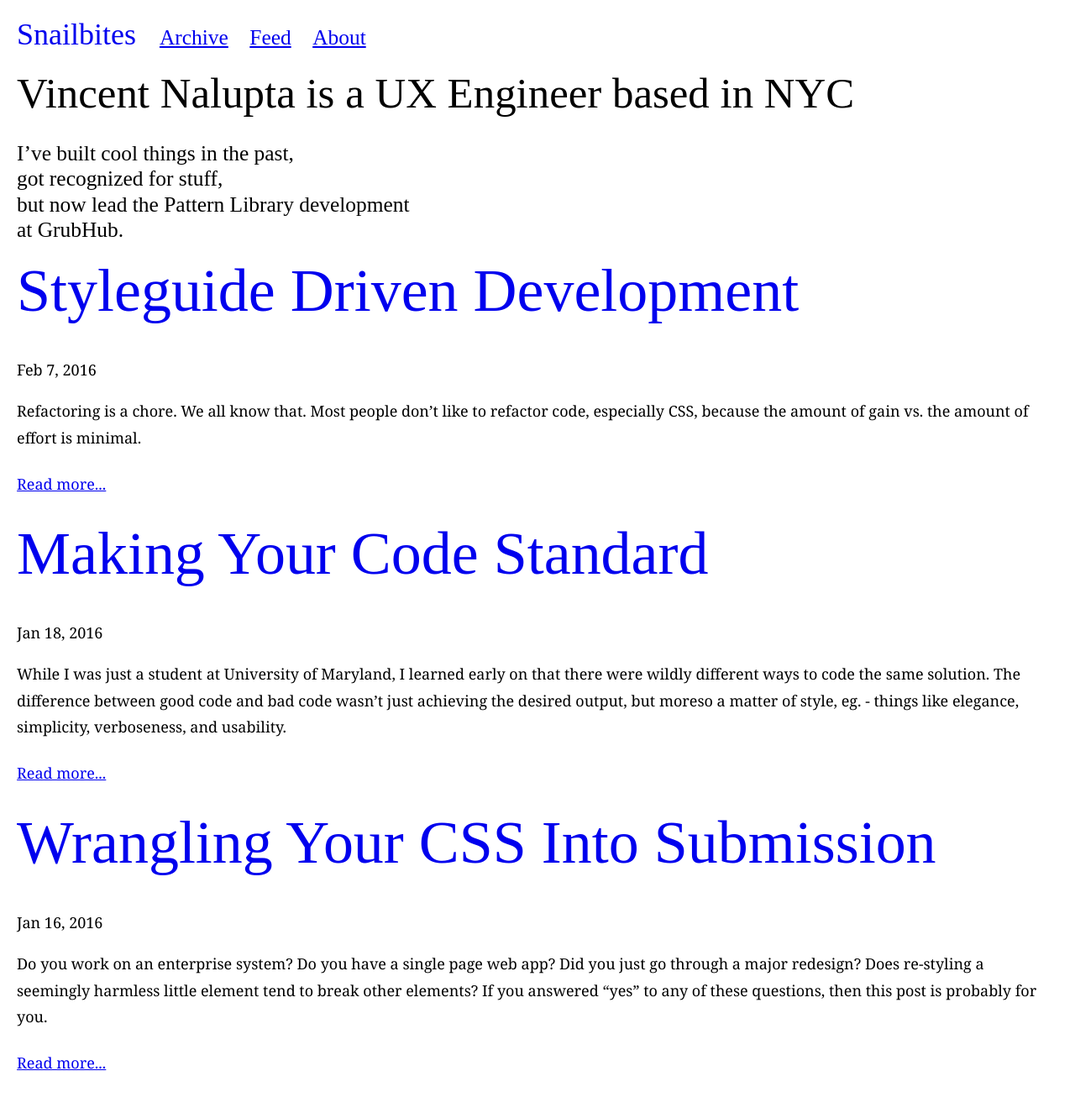
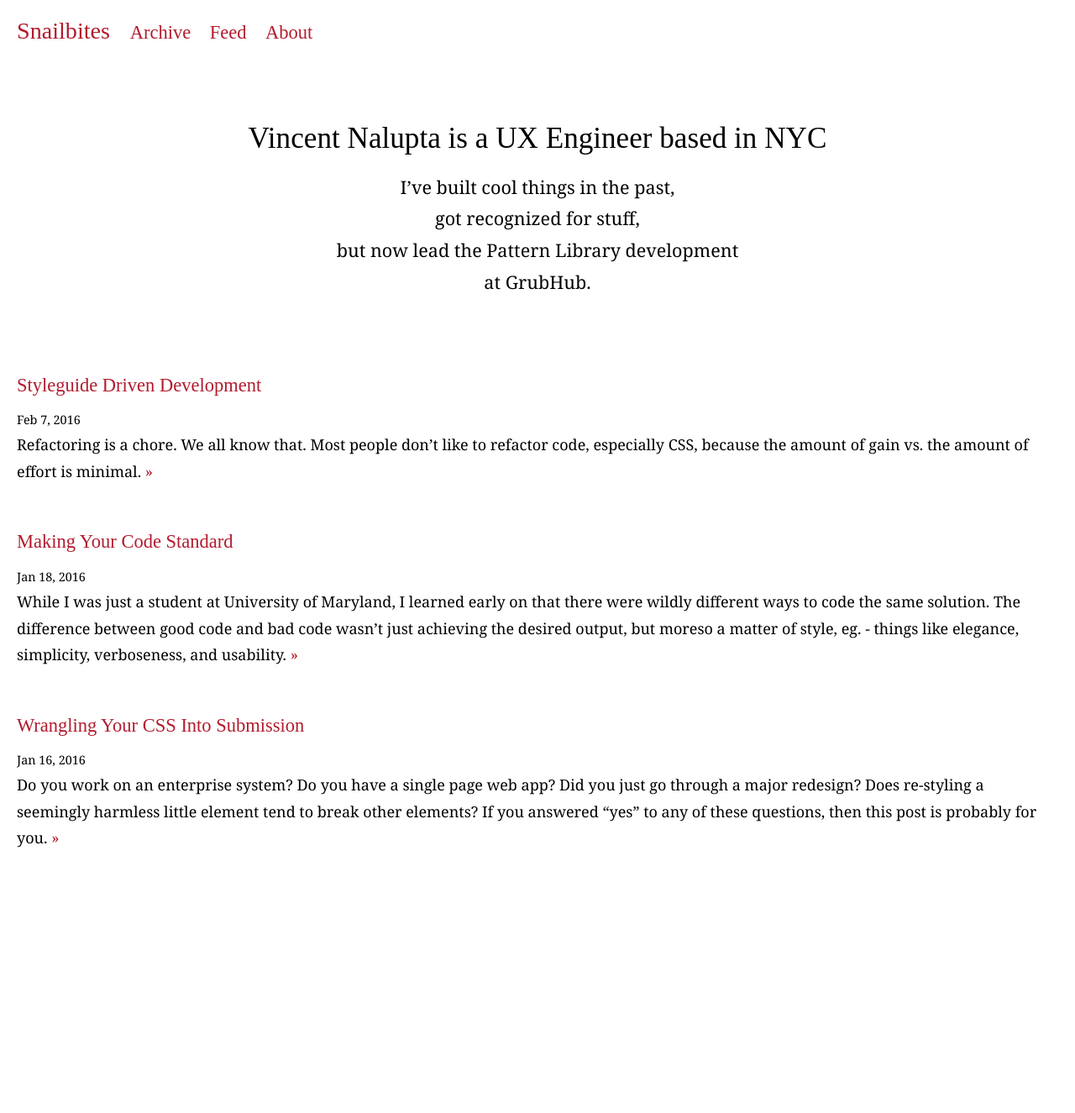
Before and after one commit to snailbites/snailbites, a Jekyll site: the page built from index.html, in a window 1280 px wide. Shown: the whole page at 84% size. Built offline with Jekyll 4.4.1, drawn with Linux system fonts in a browser that asks for light colours; after the commit the page ends 1088 px from its top, so only the background shows below that.

Commit message:
Homepage typography

```diff
--- a/_includes/hero.html
+++ b/_includes/hero.html
@@ -1,5 +1,7 @@
-<h2>Vincent Nalupta is a UX Engineer based in NYC</h2>
-<h4>I’ve built cool things in the past,<br>
-got recognized for stuff,<br>
-but now lead the Pattern Library development<br>
-at GrubHub.</h4>
+<section class="hero">
+    <h2>Vincent Nalupta is a UX Engineer based in NYC</h2>
+    <p class="lead">I’ve built cool things in the past,<br>
+    got recognized for stuff,<br>
+    but now lead the Pattern Library development<br>
+    at GrubHub.</p>
+</section>
--- a/_sass/_base.scss
+++ b/_sass/_base.scss
@@ -1,6 +1,17 @@
 body {
     padding: 20px;
 }
-h1, h2, h3, h4, h5, h6 {
-    & > a { text-decoration: none; }
+
+a {
+    text-decoration: none;
+    color: #B21B2D;
 }
+
+.hero {
+    margin: 5em 0;
+    text-align: center;
+}
+
+.post {
+    margin-bottom: 3em;
+}
--- a/_sass/_typography.scss
+++ b/_sass/_typography.scss
@@ -1,27 +1,18 @@
-html {font-size: 1em;}
-
-body {
-    font: 1.125em/1.750 Georgia, sans-serif;
-}
-
-p {margin-bottom: 1.3em;}
+html { font-size: 1em; }
+body { font: 1.125em/1.750 Georgia, sans-serif; }
 
 h1, h2, h3, h4 {
-    font-family: Futura, serif;
+  font-family: Futura, serif;
   margin: 0 0 0.5em;
   font-weight: inherit;
   line-height: 1.2;
+
+  & > a { text-decoration: none; }
 }
-
-h1 {
-  margin-top: 0;
-  font-size: 3.998em;
-}
-
-h2 {font-size: 2.827em;}
-
-h3 {font-size: 1.999em;}
-
-h4 {font-size: 1.414em;}
-
-small, .font_small {font-size: 0.707em;}
+h1 { font-size: 2.441em; }
+h2 { font-size: 1.953em; }
+h3 { font-size: 1.563em; }
+h4 { font-size: 1.25em; }
+p { margin: 0 0 1em; }
+small { font-size: 0.8em; }
+.lead { font-size: 1.2em; }
--- a/index.html
+++ b/index.html
@@ -7,15 +7,15 @@ title: Welcome
 
 {% for post in site.posts %}
 
-<article class='post'>
-  <h1 class='post-title'>
+<article class="post">
+  <h4 class="post-title">
     <a href="{{ site.path }}{{ post.url }}">
       {{ post.title }}
     </a>
-  </h1>
-  <div class="post-date">{{ post.date | date: "%b %-d, %Y" }}</div>
-    <p>{{ post.excerpt | strip_html }}</p>
-    <p><a href="{{ post.url }}">Read more...</a></p>
+  </h4>
+  <small class="post-date">{{ post.date | date: "%b %-d, %Y" }}</small>
+  <p>{{ post.excerpt | strip_html }} <a href="{{ post.url }}">&raquo;</a></p>
+
 </article>
 
 {% endfor %}
```
Also changed, not shown: _layouts/post.html (+4 -4 lines).
